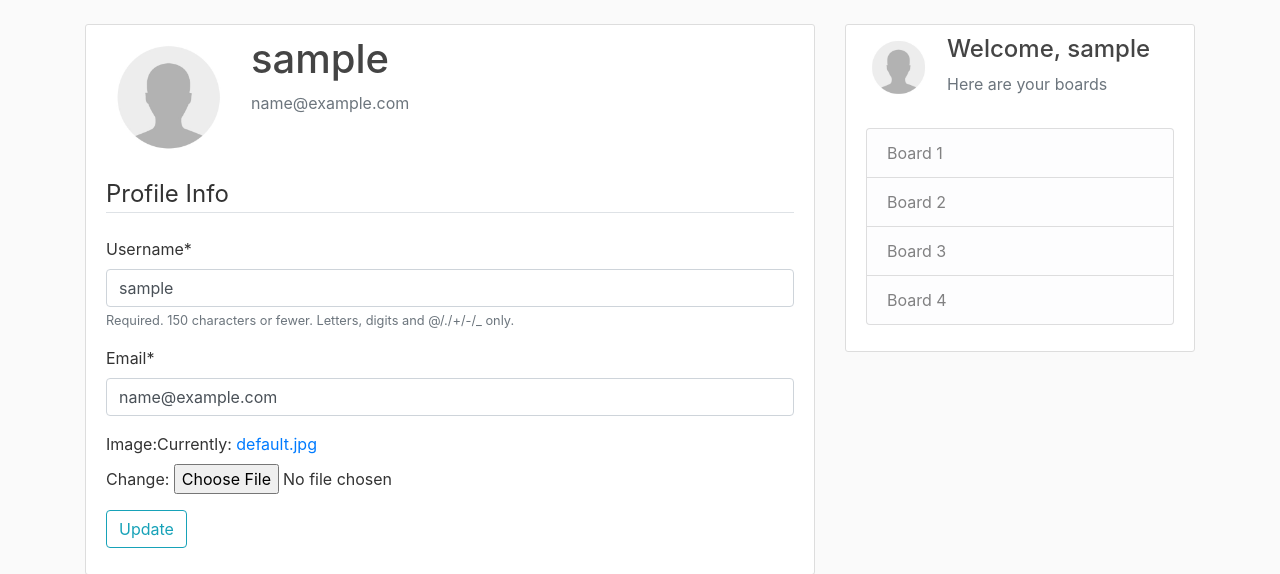
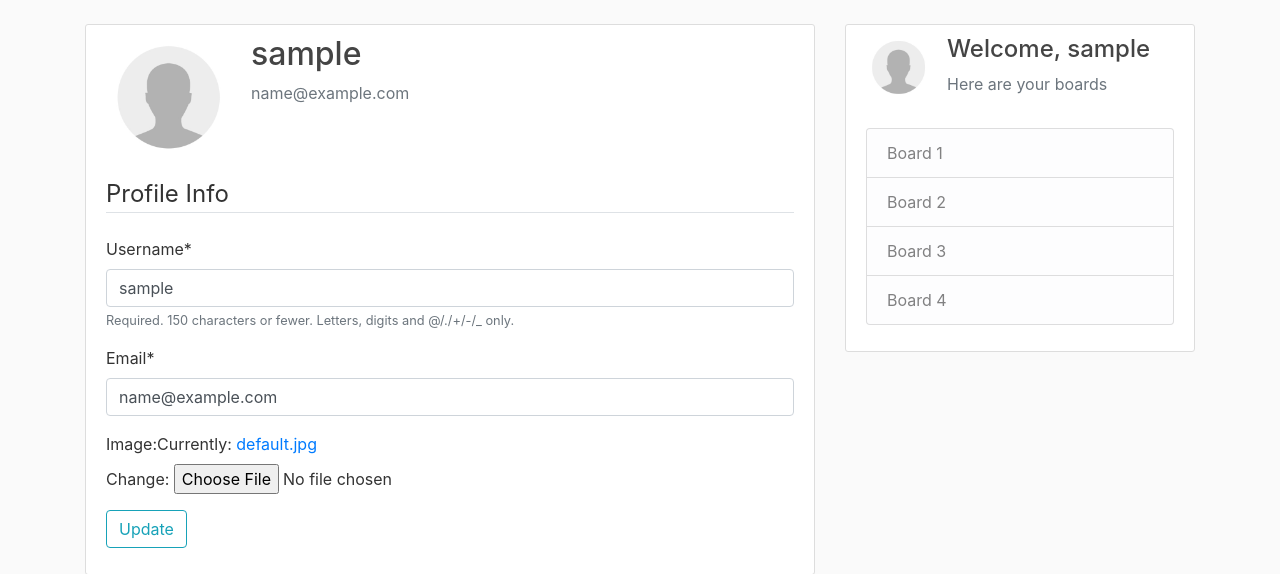
Before and after one commit to SashoStoichkovArchive/ELSYS-Chess, a Django app: page /profile/ in a window 1280 px wide. Shown: the part 56-630 px from the top of the page. Run offline with Django 3.2, Linux system fonts and the light colour scheme; the visitor is signed in with stand-in values (Sample User, id 1); some libraries are stand-ins or nearby versions.

Commit message:
Change size of username

```diff
--- a/chess_app/static/chess_app/main.css
+++ b/chess_app/static/chess_app/main.css
@@ -80,5 +80,5 @@ a.article-title:hover {
 }
 
 .account-heading {
-    font-size: 2.5rem;
+    font-size: 2rem;
 }
```
